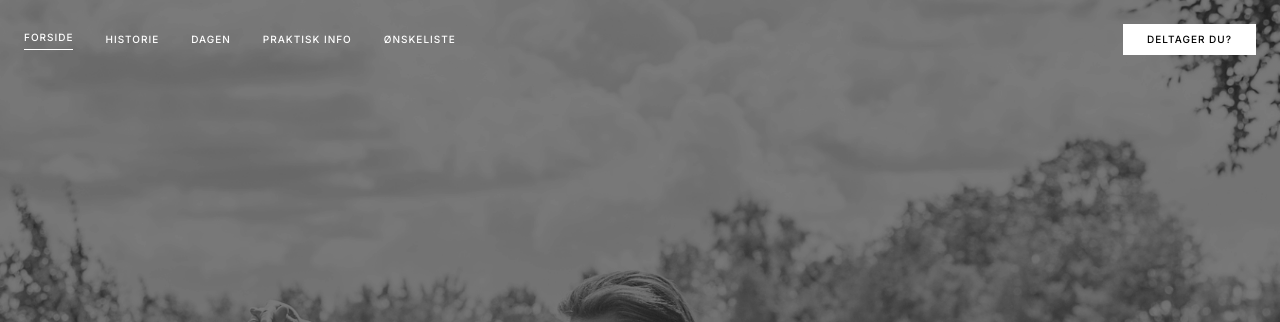
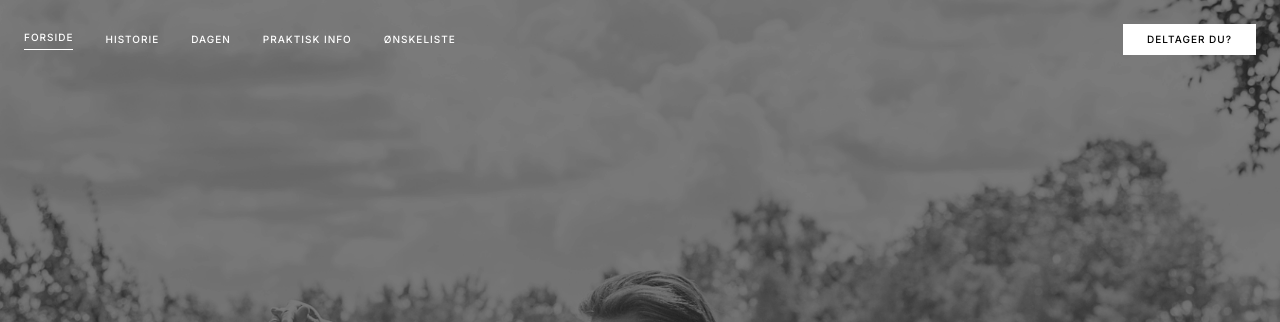
Before and after one commit to jeghuskerwow-alt/wedding-site, a React app: page index.html in a window 1280 px wide. Shown: the top 322 px of the page. Built offline with nearby package versions, Linux system fonts and the light colour scheme; a web font is replaced by a local one.

Commit message:
Update index.html

```diff
--- a/index.html
+++ b/index.html
@@ -52,7 +52,7 @@
         <img
           src="forside_billede.png"
           alt="Astrid & Victor"
-          class="w-full h-full object-cover object-[35%_1%] md:object-[50%_70%]"
+          class="w-full h-full object-cover object-[35%_1%] md:object-[35%_70%]"
           referrerpolicy="no-referrer"
         />
         <div class="absolute inset-0 bg-black/40"></div>
```
